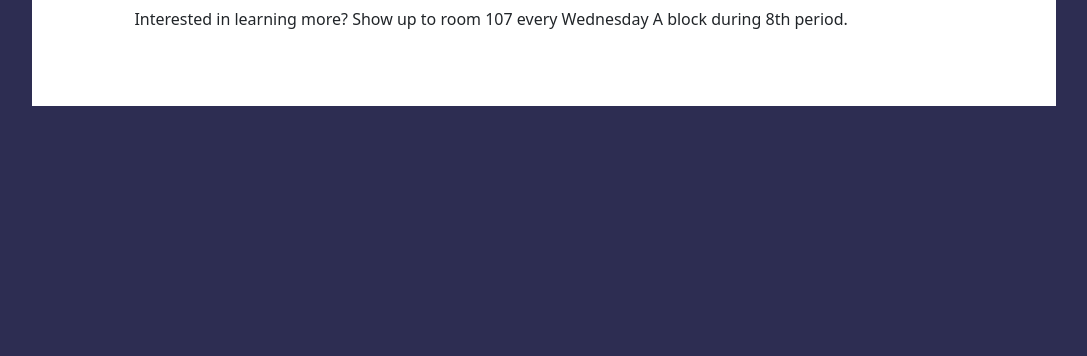
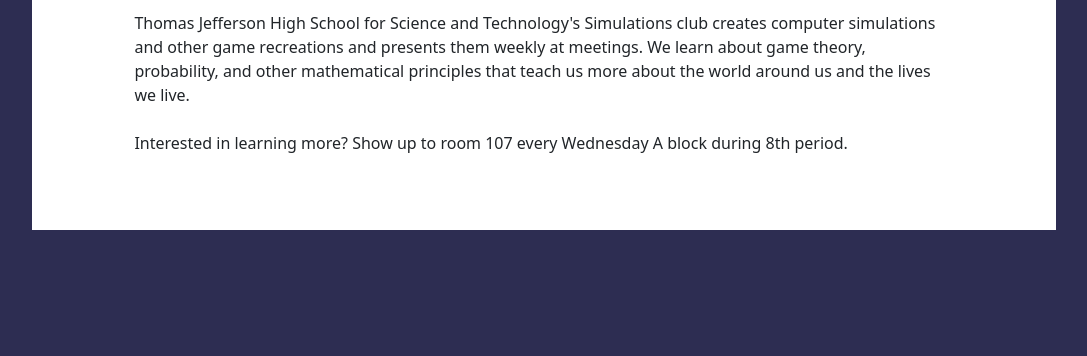
Before and after one commit to SamlKeller/TJHSSTsimulations, a plain HTML site: page about.html in a window 1280 px wide. Shown: the part 387-743 px from the top of the page, without its empty margins (96-1183 px from the left). Drawn offline with nearby package versions, Linux system fonts and the light colour scheme.

Commit message:
formatting fix

```diff
--- a/about.html
+++ b/about.html
@@ -18,7 +18,7 @@
                 <a class="topLink" href="team.html">Team</a>
                 <a class="topLink" href="about.html">About</a>
             </div>
-            <div id="contentSect">
+            <div id="contentSectAbout">
                 <p id="contentSectTitle">About</p>
                 <p id="aboutDesc">Thomas Jefferson High School for Science and Technology's Simulations club creates computer simulations and other game recreations and presents them weekly at meetings.  We learn about game theory, probability, and other mathematical principles that teach us more about the world around us and the lives we live.  <br><br>Interested in learning more?  Show up to room 107 every Wednesday A block during 8th period.</p>
                 <div id="spacer"></div>
--- a/style.css
+++ b/style.css
@@ -155,7 +155,7 @@ html, body {
 }
 
 #secondSection {
-    margin: 12% auto 12% auto !important;
+    margin: 550px auto 12% auto !important;
     padding-bottom: 100px;
     width: 60%;
 }
@@ -243,9 +243,15 @@ html, body {
     height: 25px;
 }
 
+#contentSectAbout {
+    background-color: white;
+    margin: 175px auto auto auto;
+    width: 80%;
+}
+
 #contentSect {
     background-color: white;
-    margin: 4% auto auto auto;
+    margin: 45px auto auto auto;
     width: 80%;
 }
 
```
